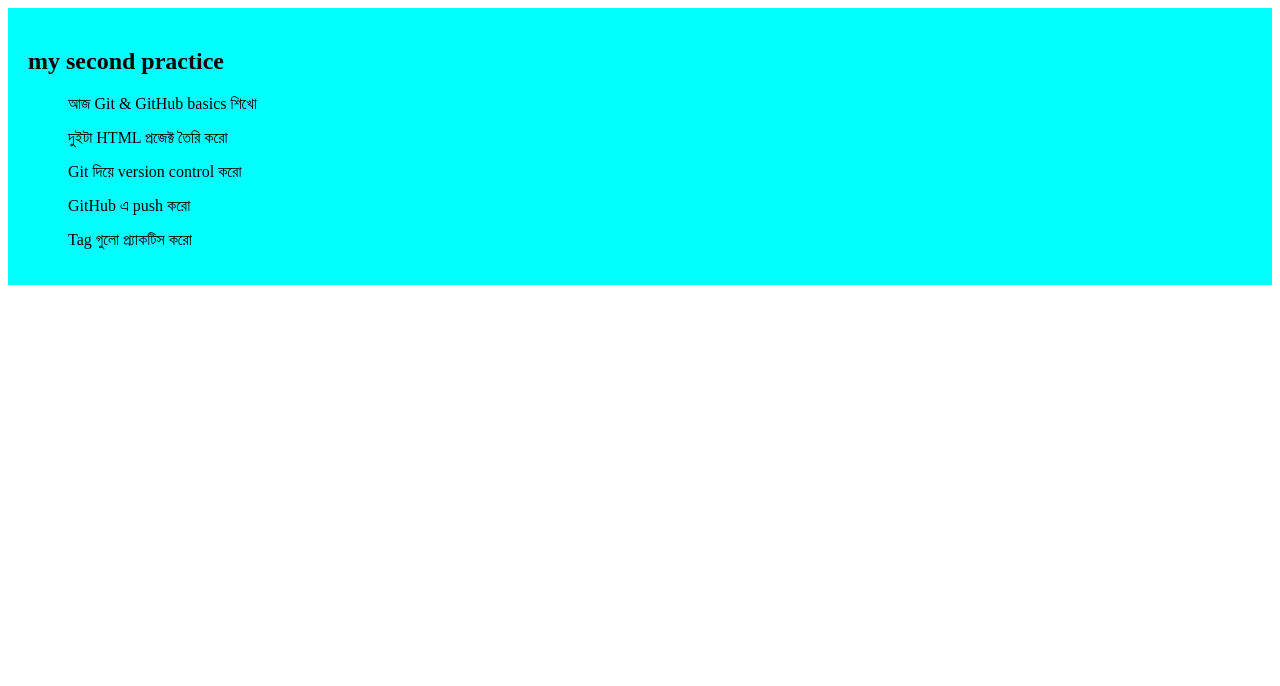
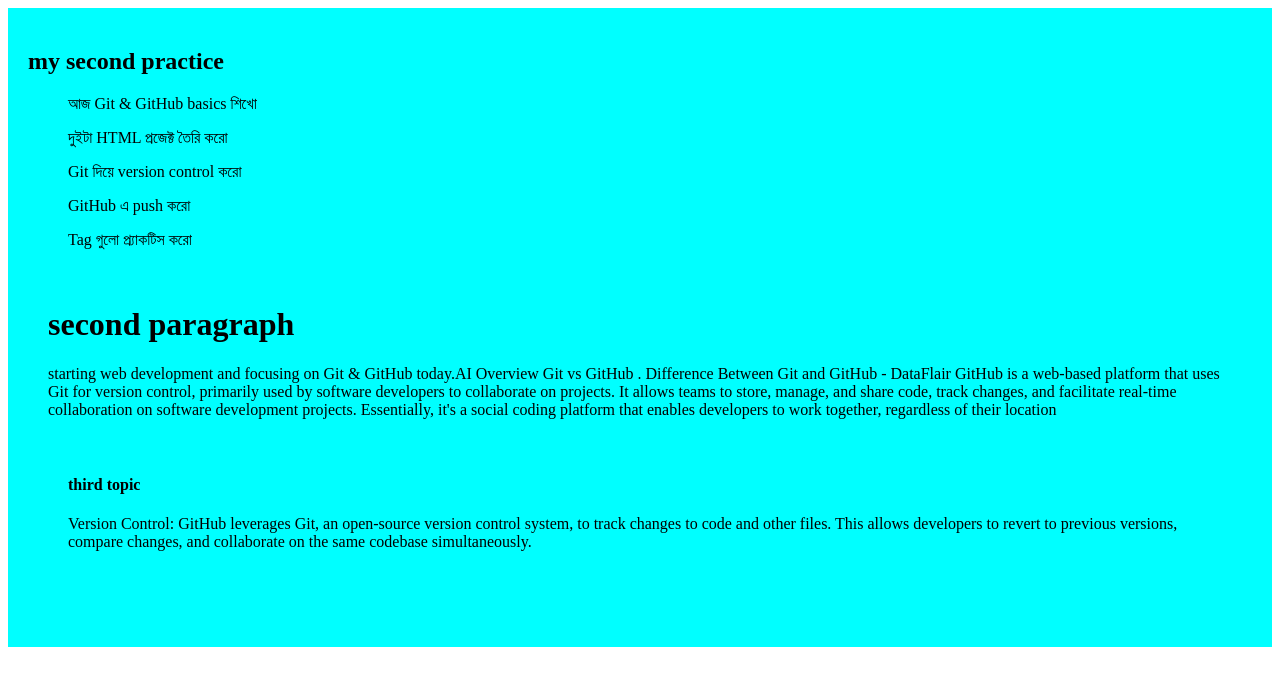
Before and after one commit to mdfardous98/my-second-web, a plain HTML site: page index.html in a window 1280 px wide. Drawn offline with Linux system fonts and the light colour scheme.

Commit message:
again write something

```diff
--- a/index.html
+++ b/index.html
@@ -15,6 +15,17 @@
 <ol>GitHub এ push করো</ol>
 <ol>Tag গুলো প্র্যাকটিস করো</ol>
 </p>
+<div>
+    <h1>second paragraph </h1>
+    <p>starting web development and focusing on Git & GitHub today.AI Overview
+Git vs GitHub . Difference Between Git and GitHub - DataFlair
+GitHub is a web-based platform that uses Git for version control, primarily used by software developers to collaborate on projects. It allows teams to store, manage, and share code, track changes, and facilitate real-time collaboration on software development projects. Essentially, it's a social coding platform that enables developers to work together, regardless of their location</p>
+<div>
+    <h4>third topic</h4>
+    <p>Version Control:
+GitHub leverages Git, an open-source version control system, to track changes to code and other files. This allows developers to revert to previous versions, compare changes, and collaborate on the same codebase simultaneously. </p>
+</div>
+</div>
     </div>
 </body>
 </html>
--- a/styles/blog.css
+++ b/styles/blog.css
@@ -1,4 +1,5 @@
 div{
     background-color: aqua;
     padding: 20px;
+    margin-bottom: 10px;
 }
```
